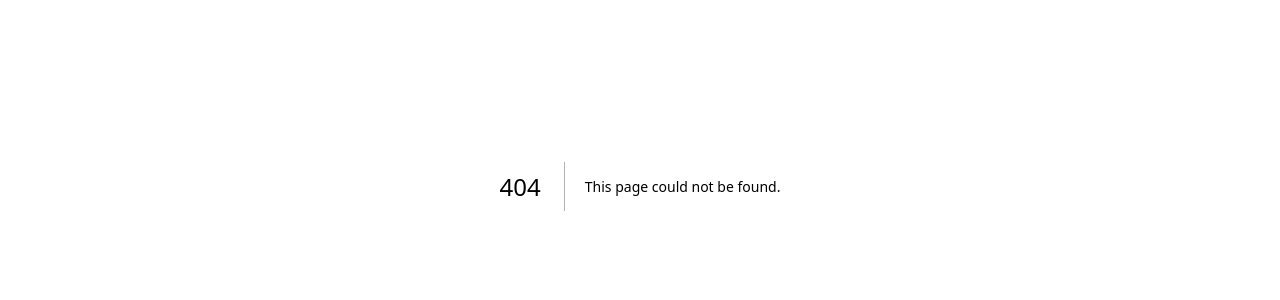
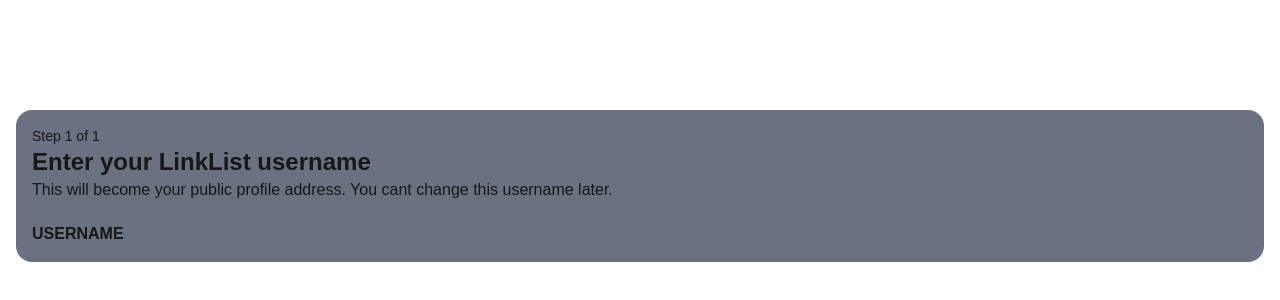
Before and after one commit to Wise-394/LinkList, a Next.js app in the folder client/: page /onboarding in a window 1280 px wide. Before the commit this address had no page. Shown: the part 214-514 px from the top of the page. Built offline with nearby package versions, Linux system fonts and the light colour scheme.

Commit message:
feat: add OnboardingLayout and OnBoarding components for user onboarding flow

```diff
--- /dev/null
+++ b/client/src/app/onboarding/layout.tsx
@@ -0,0 +1,9 @@
+import type { ReactNode } from "react";
+
+type OnboardingLayoutProps = {
+  children: ReactNode;
+};
+
+export default function OnboardingLayout({ children }: OnboardingLayoutProps) {
+  return <div className="flex flex-1">{children}</div>;
+}
--- /dev/null
+++ b/client/src/app/onboarding/page.tsx
@@ -0,0 +1,15 @@
+export default function OnBoarding() {
+  return (
+    <div className="flex flex-1 items-center justify-center p-4">
+      <main className="w-full rounded-2xl bg-gray-500 p-4">
+        <p className="text-sm">Step 1 of 1</p>
+        <h1 className="text-2xl font-bold">Enter your LinkList username</h1>
+        <p>
+          This will become your public profile address. You cant change this
+          username later.
+        </p>
+        <p className="mt-5 font-bold">USERNAME</p>
+      </main>
+    </div>
+  );
+}
```
